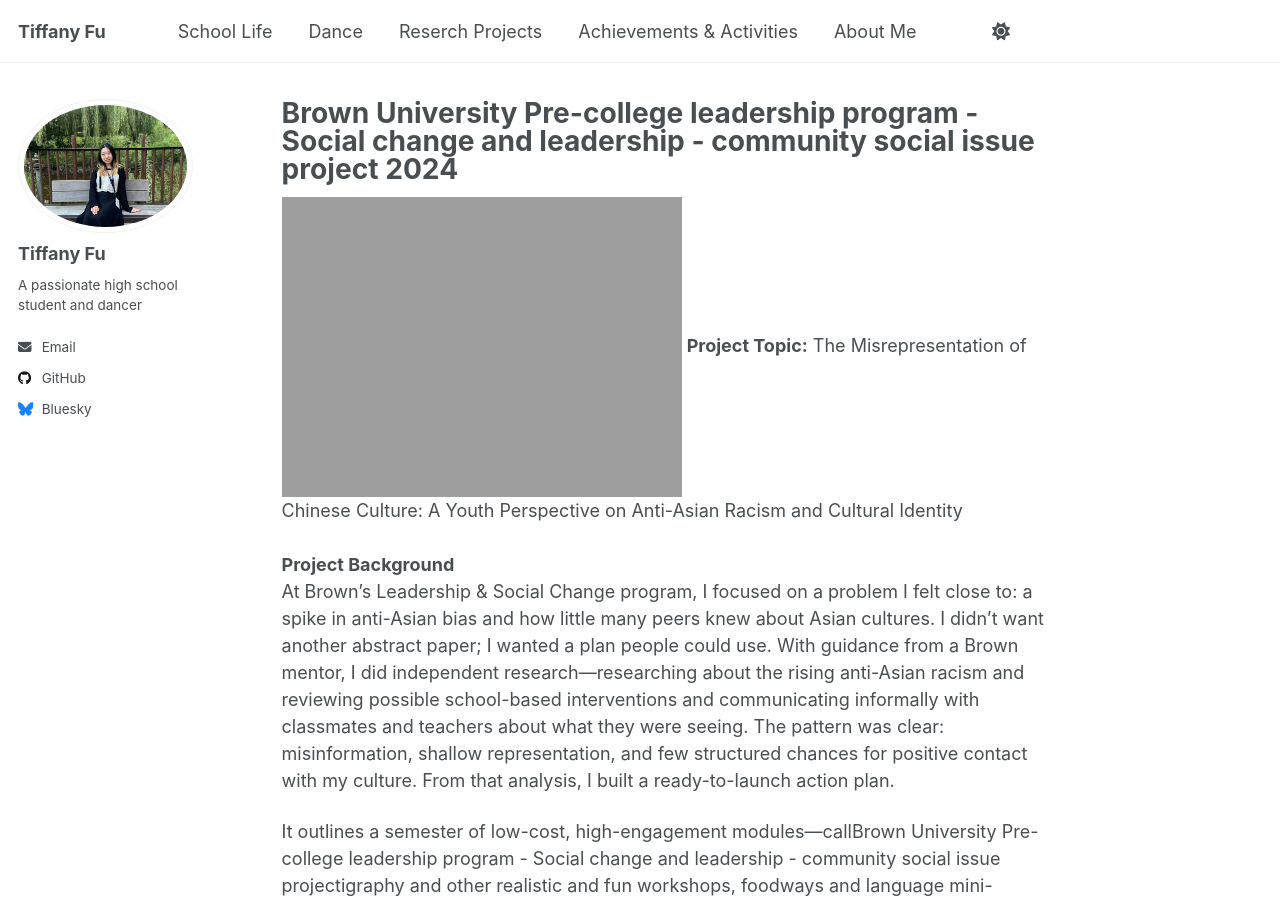
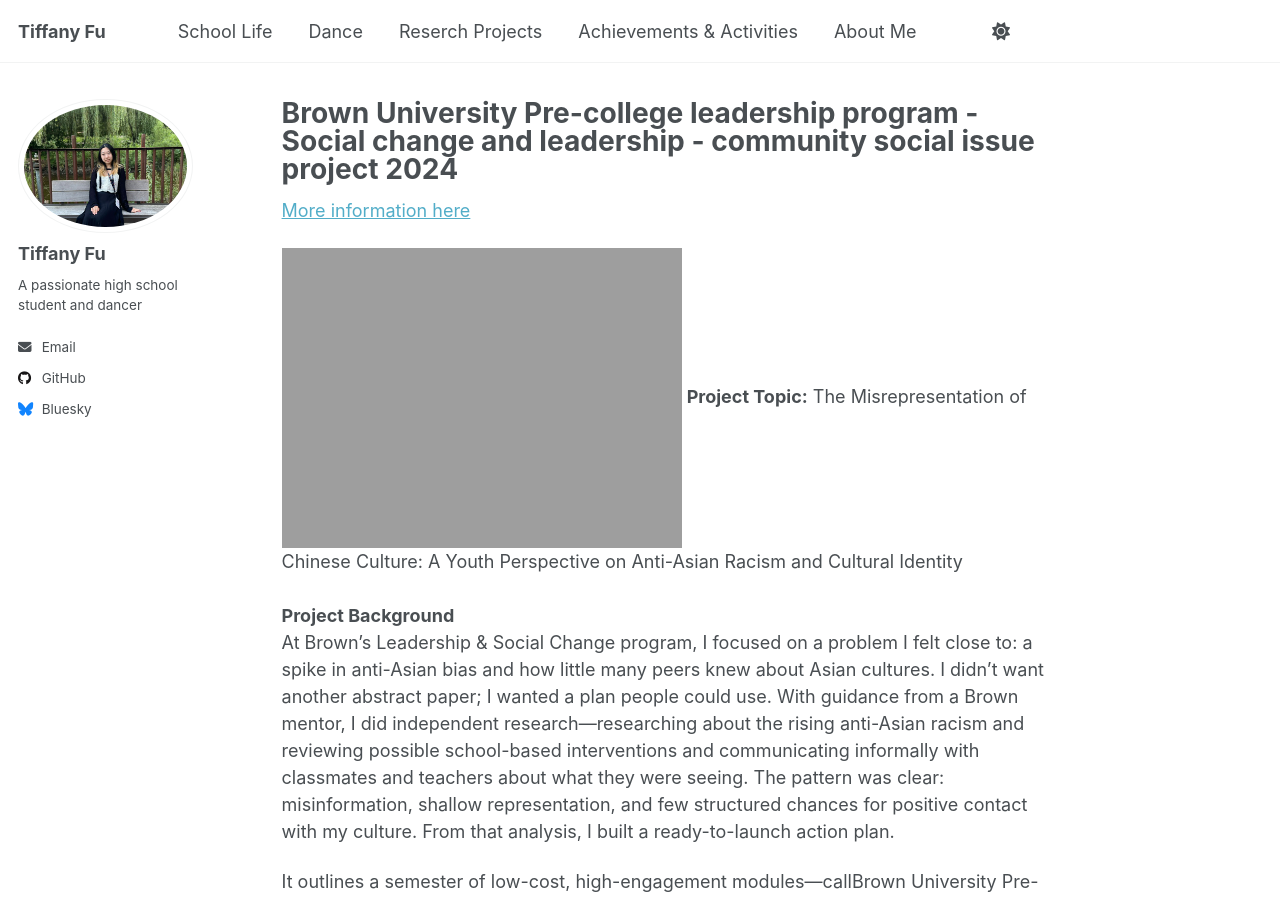
Before and after one commit to TiffanyJTFu/TiffanyFu, a Jekyll site: the page built from _teaching/02-SocialScienceResearchProject-1.md, in a window 1280 px wide and 900 px high. Built offline with Jekyll 4.4.1, drawn with Linux system fonts in a browser that asks for light colours; a script that is not in the unit is left out.

Commit message:
Update 02-SocialScienceResearchProject-1.md

```diff
--- a/_teaching/02-SocialScienceResearchProject-1.md
+++ b/_teaching/02-SocialScienceResearchProject-1.md
@@ -6,6 +6,8 @@ permalink: /teaching/SocialScienceResearchProject-1
 slidesurl: 'https://tiffanyjtfu.github.io/TiffanyFu/files/Action plan Presentation.mp4'
 paperurl: 'https://tiffanyjtfu.github.io/TiffanyFu/files/Step 8B_ Action plan Final Report - Tiffany Fu.pdf'
 ---
+
+[More information here](http://exampleurl.com)
 
 ![SocialScience01](https://tiffanyjtfu.github.io/TiffanyFu/images/socialsciencebrown.png)
 **Project Topic:** The Misrepresentation of Chinese Culture: A Youth Perspective on Anti-Asian Racism and Cultural Identity
```
